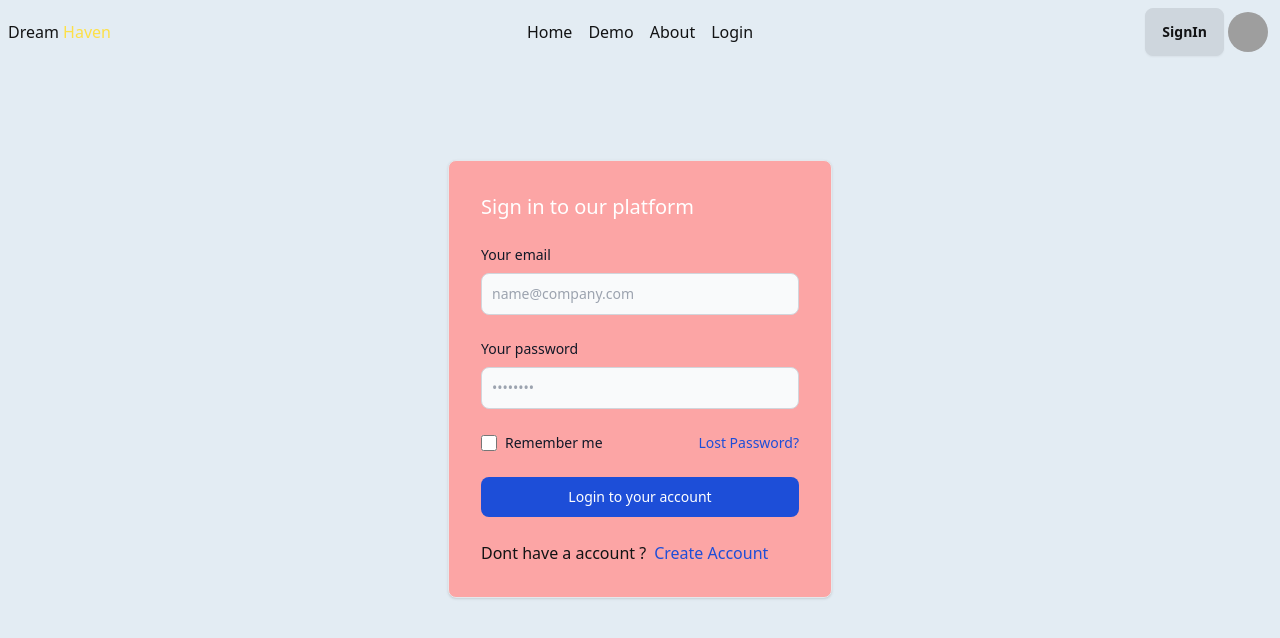
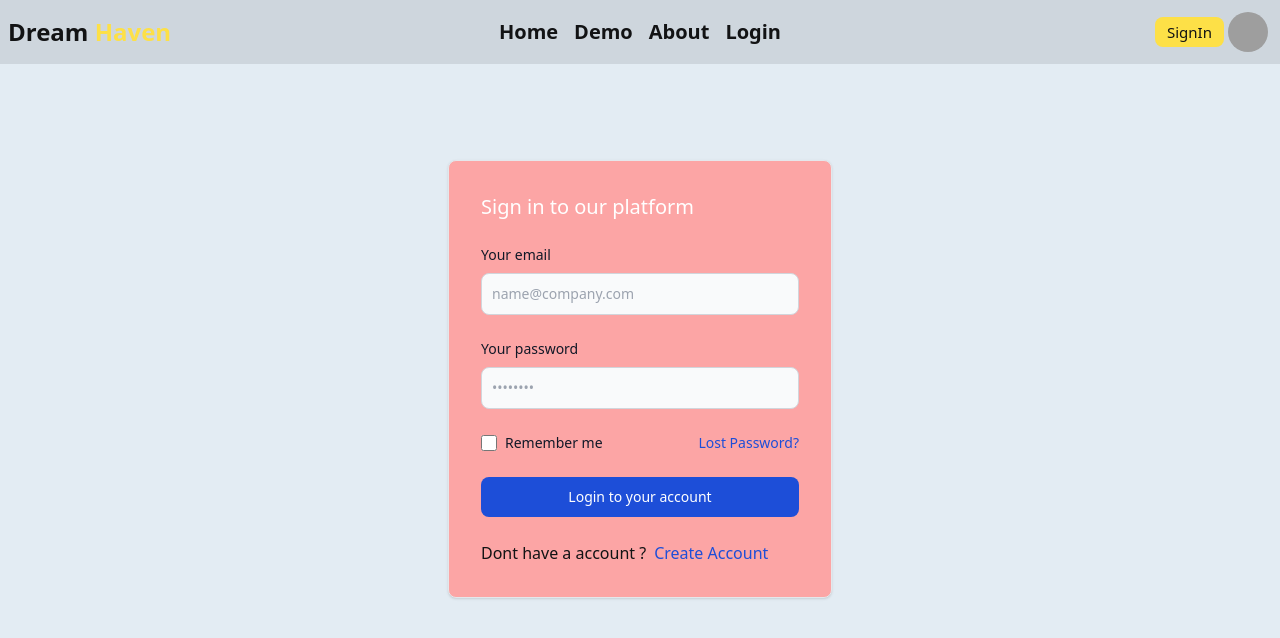
Before and after one commit to MdMynulIslamMilon/B9A9, a React (Vite) app: page /login in a window 1280 px wide. Shown: the top 638 px of the page. Built offline with nearby package versions, Linux system fonts and the light colour scheme; grey boxes are pictures that could not be loaded.

Commit message:
all function are clean for professional

```diff
--- a/src/Banner/Banner.jsx
+++ b/src/Banner/Banner.jsx
@@ -1,18 +1,13 @@
 import React from 'react';
-import Navbar from "../Navbar/Navbar";
 const Banner = () => {
   return (
-    <div className=''>
-      <div className=''>
-        <Navbar></Navbar>
-      </div>
       <div className="carousel ">
         <div id="slide1" className="carousel-item relative w-full ">
           <img
             src="https://i.ibb.co/S61qnYH/slider-1.jpg"
             className="w-full h-[650px] "
           />
-          {/* <div className=''><h1>This is our property</h1></div> */}
+
           <div className="absolute flex  justify-between  transform translate-y-72 left-5 right-5 top-1/2]">
             <a href="#slide3" className="btn btn-circle">
               ❮
@@ -25,9 +20,10 @@ const Banner = () => {
         <div id="slide2" className="carousel-item relative w-full ">
           <img
             src="https://i.ibb.co/n8fQGND/slider-2.jpg"
-            className=" mx-auto lg:w-[600px] h-72 "
+            className="w-full h-[650px] "
           />
-          <div className="absolute flex  justify-evenly  transform translate-y-24 left-5 right-5 top-1/2]">
+
+          <div className="absolute flex  justify-between  transform translate-y-72 left-5 right-5 top-1/2]">
             <a href="#slide1" className="btn btn-circle">
               ❮
             </a>
@@ -38,10 +34,11 @@ const Banner = () => {
         </div>
         <div id="slide3" className="carousel-item relative w-full ">
           <img
-            src="https://i.ibb.co/r4WdL30/slider-3.jpg"
-            className=" mx-auto lg:w-[600px] h-72"
+            src="https://i.ibb.co/K0PDbQ2/office.jpg"
+            className="w-full h-[650px] "
           />
-          <div className="absolute flex  justify-evenly  transform translate-y-24 left-5 right-5 top-1/2]">
+
+          <div className="absolute flex  justify-between  transform translate-y-72 left-5 right-5 top-1/2]">
             <a href="#slide2" className="btn btn-circle">
               ❮
             </a>
@@ -52,7 +49,6 @@ const Banner = () => {
         </div>
 
       </div>
-    </div>
   );
 };
 
--- a/src/Card/Card.jsx
+++ b/src/Card/Card.jsx
@@ -4,7 +4,6 @@ import { HiStatusOnline } from "react-icons/hi";
 const Card = ({ card }) => {
     const { image, title, description, price, status, area, location, facilities, segment } = card;
     return (
-        <div className="">
         <div className="card bg-base-100 shadow-xl lg:w-[380px] ">
             <figure>
                 <img
@@ -29,7 +28,7 @@ const Card = ({ card }) => {
                 </div>
             </div>
         </div>
-            </div>
+
     );
 };
 
--- a/src/Estate/Estate.jsx
+++ b/src/Estate/Estate.jsx
@@ -15,7 +15,7 @@ const Estate = () => {
                     or investing in land and buildings. Real estate can also include natural
                     resources below or above the ground, such as crops, minerals, or water.</p>
             </div>
-            <div className="grid grid-cols-3">
+            <div className="grid grid-cols-1  justify-center items-center md:grid-cols-2 gap-2 lg:grid-cols-3">
                 {
                     cards.map(card => <Card key={card.id} card={card} >
 
--- a/src/Home/Home.jsx
+++ b/src/Home/Home.jsx
@@ -1,9 +1,11 @@
 import Banner from "../Banner/Banner";
 import Estate from "../Estate/Estate";
 import Footer from "../Footer/Footer"
+import Navbar from "../Navbar/Navbar";
 const Home = () => {
     return (
         <div>
+            <Navbar></Navbar>
             <Banner></Banner>
             <Estate></Estate>
             <Footer></Footer>
--- a/src/Navbar/Navbar.jsx
+++ b/src/Navbar/Navbar.jsx
@@ -2,15 +2,9 @@ import React from 'react';
 import { NavLink } from 'react-router-dom';
 const Navbar = () => {
     return (
-        <div className='flex justify-space-evenly items-center '>
-            {/* <div><h1 className='text-xl text-semibold'>Princes<span className='text-yellow-300 text-bold text-2xl'> DreamHaven </span></h1></div>
-            <div className="list-none flex justify-center gap-4 ">
-
-            </div> */}
-
-            <div className="navbar bg-base-100">
+        <div className="navbar bg-base-200">
             <div className="navbar-start">
-                    <div className='hidden sm:block'><h1>Dream <span className='text-yellow-300  '>Haven</span></h1></div>
+                <div className='hidden sm:block'><h1 className='text-2xl font-extrabold'>Dream <span className='text-yellow-300  '>Haven</span></h1></div>
                 <div className="dropdown block sm:hidden">
                     <div tabIndex={0} role="button" className="btn btn-ghost btn-circle">
                         <svg xmlns="http://www.w3.org/2000/svg" className="h-5 w-5" fill="none" viewBox="0 0 24 24" stroke="currentColor"><path strokeLinecap="round" strokeLinejoin="round" strokeWidth="2" d="M4 6h16M4 12h16M4 18h7" /></svg>
@@ -23,14 +17,14 @@ const Navbar = () => {
                     </ul>
                 </div>
             </div>
-                <div className="list-none gap-4 hidden lg:flex md:flex">
+            <div className="list-none gap-4 text-xl font-semibold hidden lg:flex md:flex">
                 <li><NavLink to="/">Home</NavLink> </li>
                 <li><NavLink to="/demo">Demo</NavLink> </li>
                 <li><NavLink to="/about">About</NavLink> </li>
                 <li><NavLink to="/login">Login</NavLink> </li>
             </div>
             <div className="navbar-end">
-                    <button className="btn ">
+                <button className="bg-yellow-300 y px-3 py-1 rounded-lg text-[15px] ">
                     SignIn
                 </button>
                 <div tabIndex={0} role="button" className="btn btn-ghost btn-circle avatar">
@@ -41,9 +35,6 @@ const Navbar = () => {
 
             </div>
         </div>
-
-
-        </div>
     );
 };
 
--- a/src/Routes/Routes.jsx
+++ b/src/Routes/Routes.jsx
@@ -4,7 +4,6 @@ import Home from "../Home/Home";
 import Login from "../Login/Login";
 import Banner from "../Banner/Banner";
 import Registration from "../Registration/Registtration";
-import Estate from "../Estate/Estate";
 const Routes = createBrowserRouter([
     {
         path:"/",
```
Lines whose indentation alone changed are shown as unchanged.
